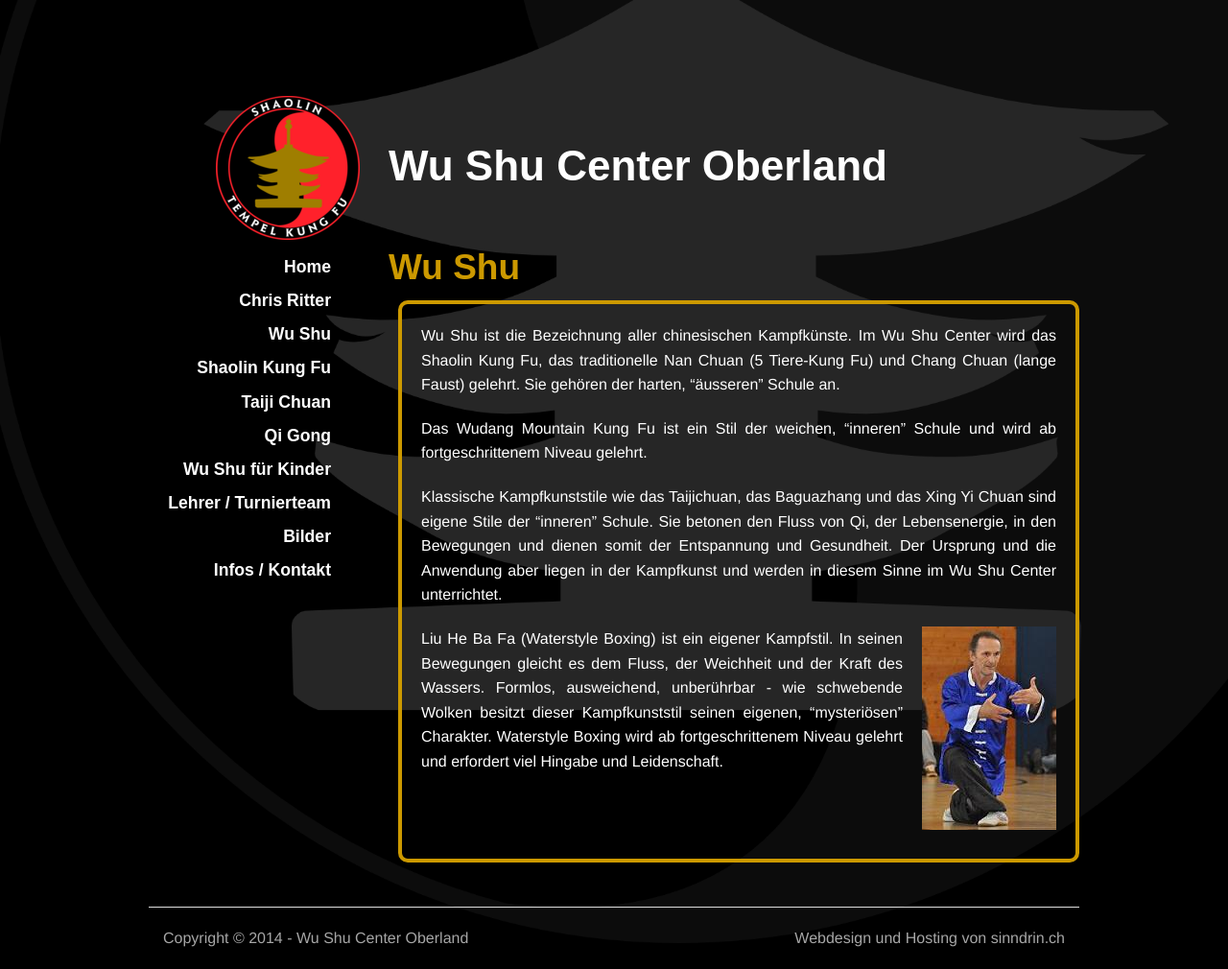
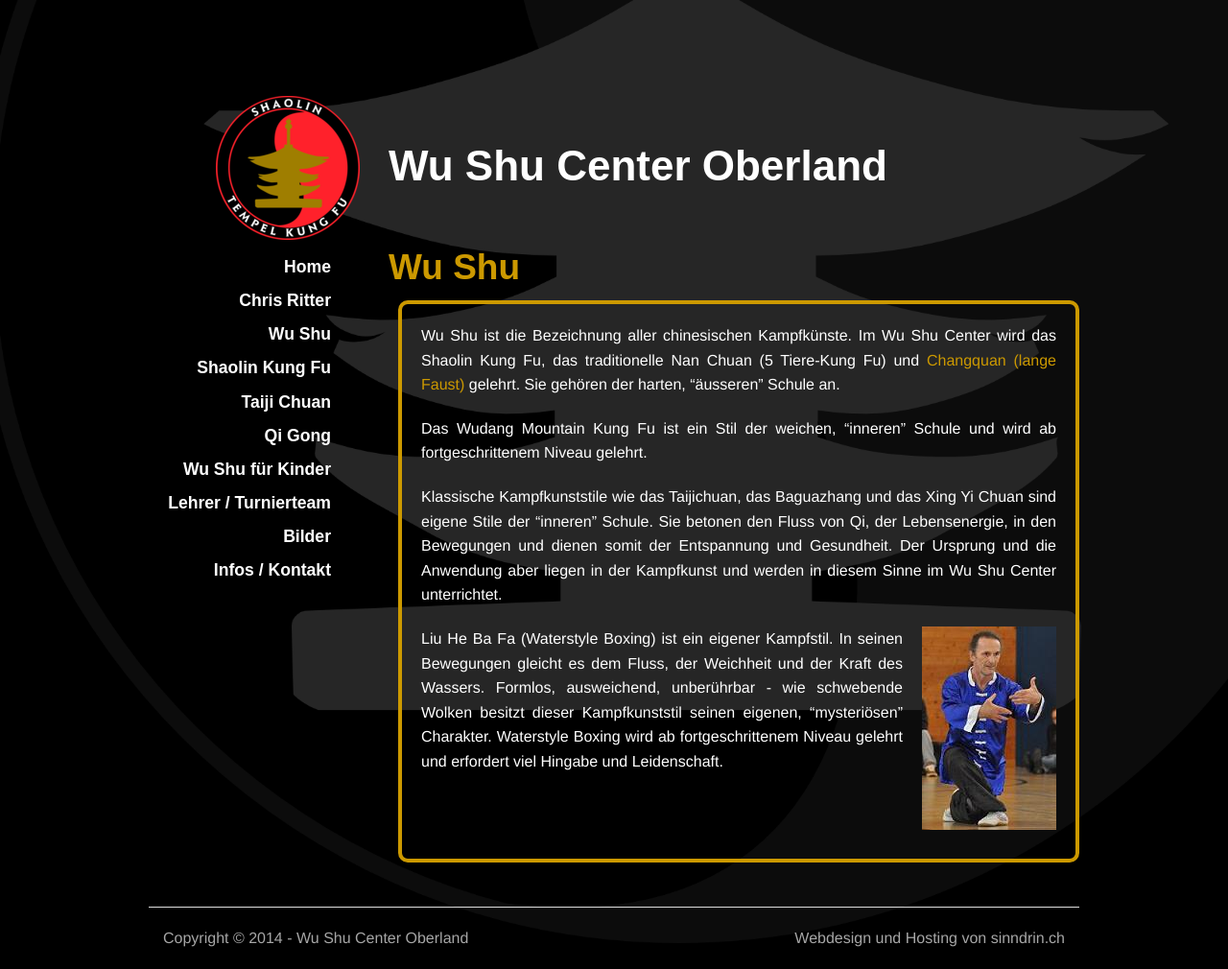
Before and after one commit to wu-shu/wu-shu.github.io, a Jekyll site: the page built from wu-shu/index.md, in a window 1280 px wide. Shown: the whole page at 96% size. Built offline with Jekyll 4.4.1, drawn with Linux system fonts in a browser that asks for light colours; some web fonts are replaced; Markdown is read by kramdown in place of the engine named in the settings; comment, search, counter and statistics services are not loaded.

Commit message:
long fist links

```diff
--- a/wu-shu/index.md
+++ b/wu-shu/index.md
@@ -4,7 +4,7 @@
 ---
 
 Wu Shu ist die Bezeichnung aller chinesischen Kampfkünste.
-Im Wu Shu Center wird das Shaolin Kung Fu, das traditionelle Nan Chuan (5 Tiere-Kung Fu) und Chang Chuan (lange Faust) gelehrt. Sie gehören der harten, "äusseren" Schule an.
+Im Wu Shu Center wird das Shaolin Kung Fu, das traditionelle Nan Chuan (5 Tiere-Kung Fu) und [Changquan (lange Faust)](http://www.wu-shu.ch/long-fist) gelehrt. Sie gehören der harten, "äusseren" Schule an.
 
 Das Wudang Mountain Kung Fu ist ein Stil der weichen, "inneren" Schule und wird ab fortgeschrittenem Niveau gelehrt.
 
```
Also changed, not shown: chris-ritter/index.md (+1 -1 lines).
